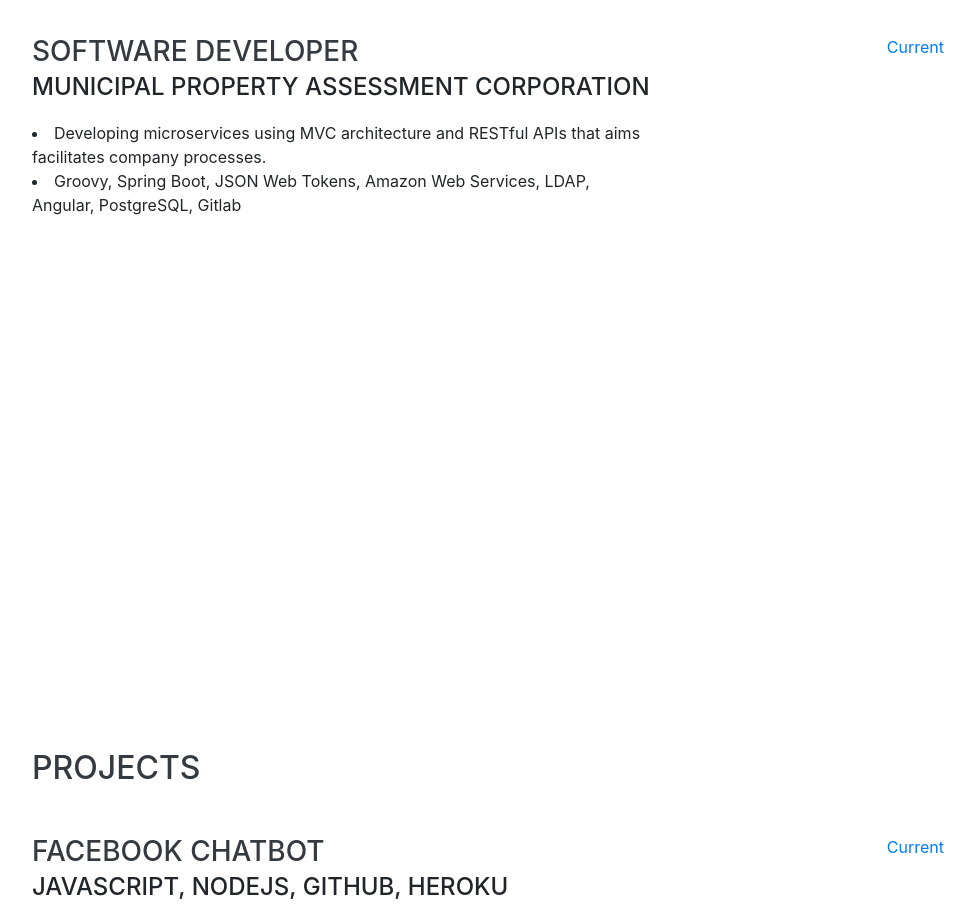
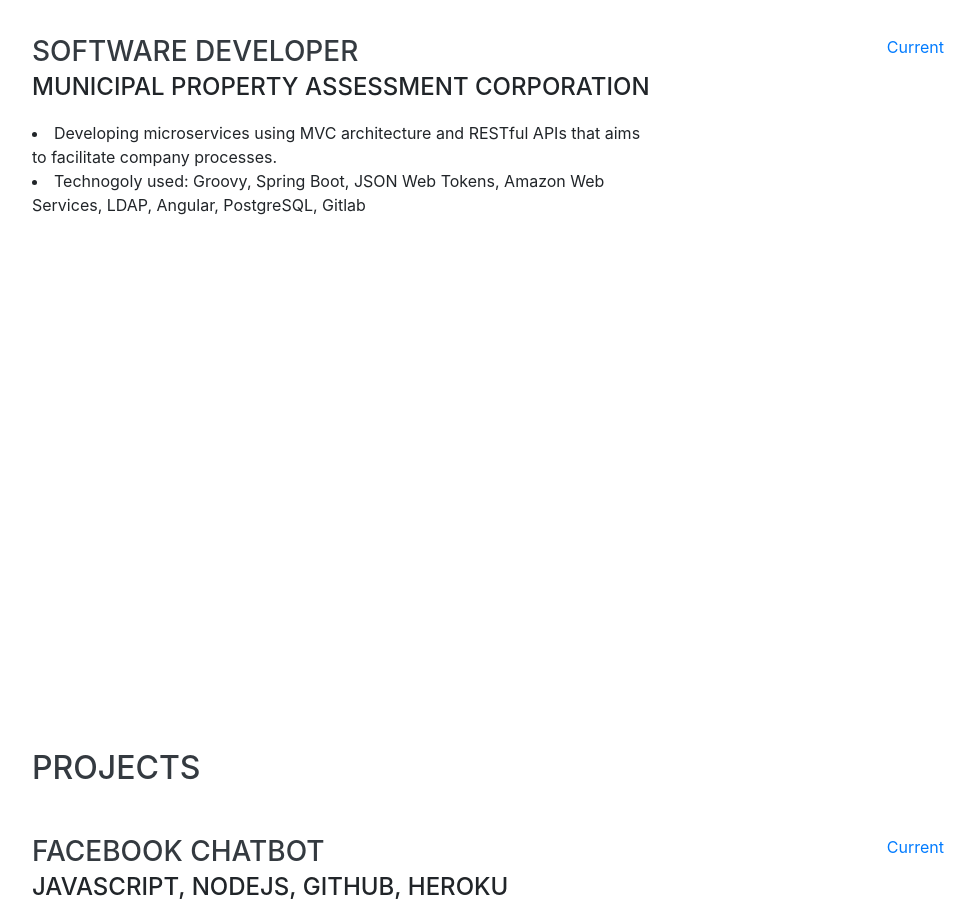
Before and after one commit to ciel-m/ciel-m.github.io, a website with bundled scripts: page index.html in a window 1280 px wide. Shown: the part 900-1821 px from the top of the page, without its empty margins (288-1263 px from the left). Built offline with nearby package versions, Linux system fonts and the light colour scheme; a web font is replaced by a local one.

Commit message:
fixed typo

```diff
--- a/index.html
+++ b/index.html
@@ -97,8 +97,8 @@
           <div class="resume-content">
             <h3 class="mb-0">Software Developer</h3>
             <div class="subheading mb-3">Municipal Property Assessment Corporation</div>
-            <li>Developing microservices using MVC architecture and RESTful APIs that aims facilitates company processes. </li>
-            <li>Groovy, Spring Boot, JSON Web Tokens, Amazon Web Services, LDAP, Angular, PostgreSQL, Gitlab </li>
+            <li>Developing microservices using MVC architecture and RESTful APIs that aims to facilitate company processes. </li>
+            <li>Technogoly used: Groovy, Spring Boot, JSON Web Tokens, Amazon Web Services, LDAP, Angular, PostgreSQL, Gitlab </li>
           </div>
           <div class="resume-date text-md-right">
             <span class="text-primary">Current</span>
```
